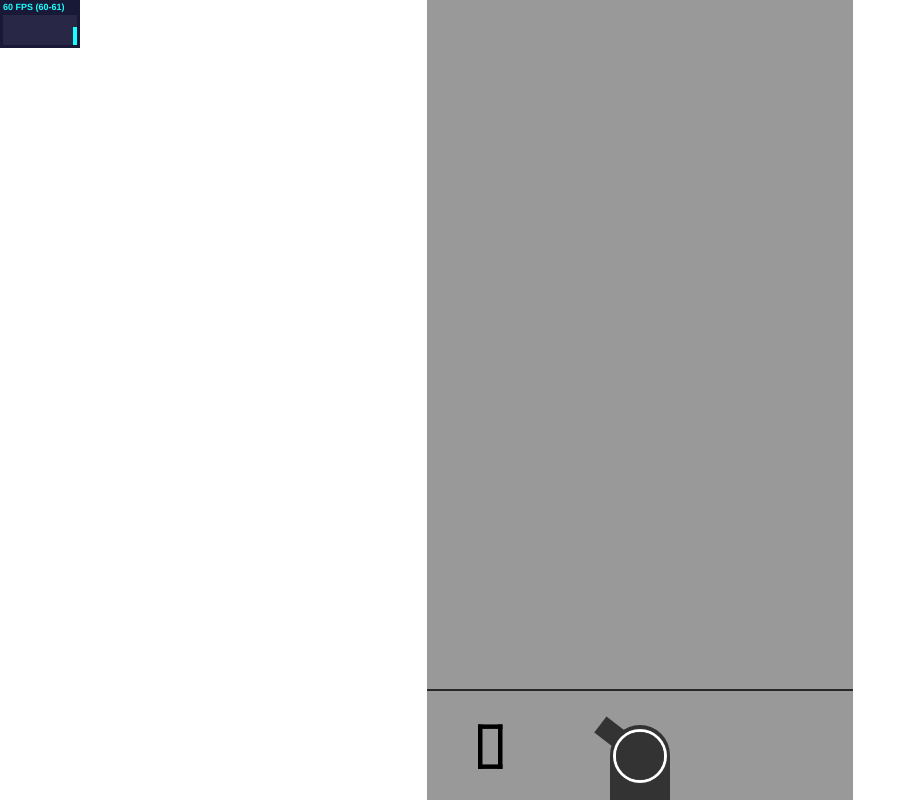
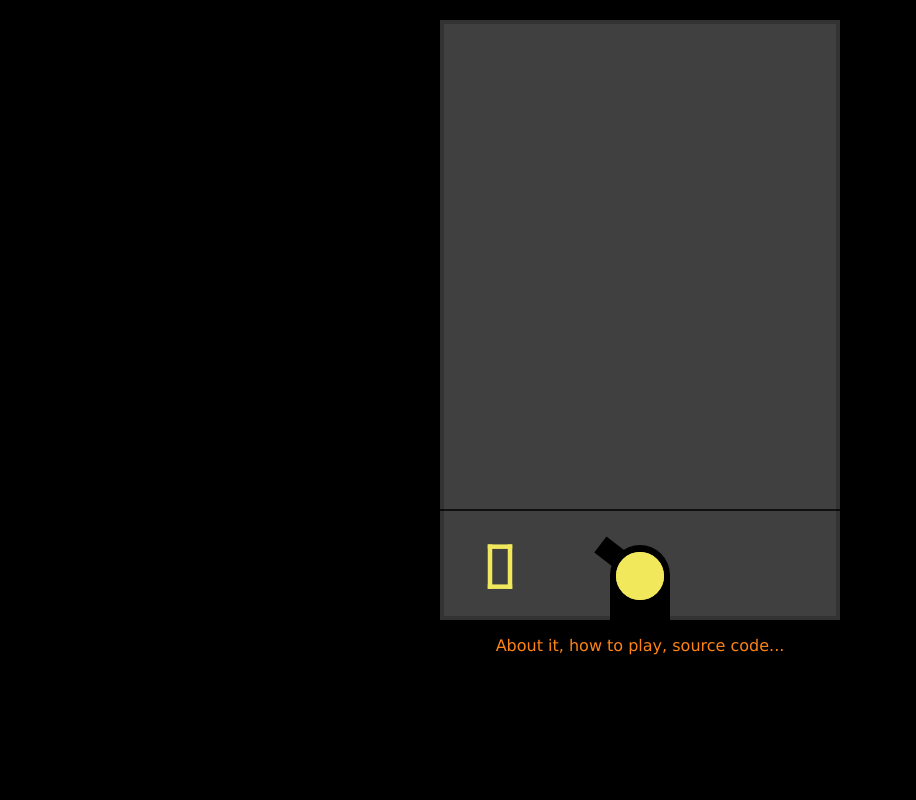
Before and after one commit to fernandojsg/tankball, a plain HTML site: page index.html in a window 1280 px wide. Shown: the whole page, without its empty margins (0-916 px from the left). Drawn offline with Linux system fonts and the light colour scheme.

Commit message:
First release

```diff
--- a/index.html
+++ b/index.html
@@ -5,6 +5,7 @@
 	<script type="text/javascript" src="js/external/vector2.js"></script>
 	<script type="text/javascript" src="js/external/clock.js"></script>
     <script type="text/javascript" src="js/ktb.js"></script>
+    <script type="text/javascript" src="js/colors.js"></script>
     <script type="text/javascript" src="js/tank.js"></script>
     <script type="text/javascript" src="js/ball.js"></script>
     <script type="text/javascript" src="js/renderer.js"></script>
@@ -14,36 +15,47 @@
 	body
 	{
 		margin:0px;
-		padding:0px;
+		padding:20px;
+		background-color:#000;
+	}
+
+	a
+	{
+		font-family:"Lucida Sans Unicode",sans-serif;
+		text-decoration: none;
+		color:#fe8315;
+		padding:5px;
+	}
+
+	a:hover
+	{
+		background-color:#fe8315;
+		color:#000;
 	}
 </style>
 <script>
 var game;
-var stats;
+//var stats;
 
 function init() {
+	/*
 	stats = new Stats();
 	stats.setMode(0); // 0: fps, 1: ms
 	stats.domElement.style.position = 'absolute';
 	stats.domElement.style.left = '0px';
 	stats.domElement.style.top = '0px';
 	document.body.appendChild( stats.domElement );
-
-	var gameCanvas=document.getElementById("gamecanvas");
-	scale=0.5;
-
-	gameCanvas.height = window.innerHeight;
-  	gameCanvas.width  = window.innerWidth/3;
-  	game=new KTB.Game(gameCanvas);
+*/
+	game=new KTB.Game();
 
 	var ismobile=navigator.userAgent.match(/(iPad)|(iPhone)|(iPod)|(android)|(webOS)/i);
 	document.body.addEventListener(ismobile?"touchstart":"mousedown", function(evt){game.touchDown()}, false);
 
 	(function animloop(){
 	  requestAnimFrame(animloop);
-		stats.begin();
+//		stats.begin();
 		game.update();
-		stats.end();
+//		stats.end();
 	})();
 }
 
@@ -51,6 +63,19 @@ function init() {
 <body onload="init();">
 	<div align="center">
 		<canvas id="gamecanvas" width="400" height="600" style="background-color:#999"></canvas>
+		<p><a href="http://kile.stravaganza.org/project/html5-tankball-game">About it, how to play, source code...</a></p>
+
 	</div>
+
 </body>
+
+<script type="text/javascript">
+var gaJsHost = (("https:" == document.location.protocol) ? "https://ssl." : "http://www.");
+document.write(unescape("%3Cscript src='" + gaJsHost + "google-analytics.com/ga.js' type='text/javascript'%3E%3C/script%3E"));
+</script>
+<script type="text/javascript">
+var pageTracker = _gat._getTracker("UA-1752824-2");
+pageTracker._trackPageview();
+</script>
+
 </html>
--- a/js/ball.js
+++ b/js/ball.js
@@ -9,18 +9,18 @@ KTB.Ball=function(id,type,angle,speed,cannonPos)
 	this.id=id;
 	this.status=KTB.BallStatus.MOVING;
 	this.position=cannonPos.clone();
-	this.position.y=window.innerHeight-game.tank.width*2.2;//600;
+	this.position.y=game.canvas.height-game.tank.width*2.2;//600;
 
 	this.lastPosition=this.position;
 
-	this.color='#333';
+	this.color=KTB.Colors.ball_normal;
+
 	this.friction=0.97;
 	this.alpha=1.0;
 
 	angle=toRadians(angle);
 	this.velocity=new Vector2(Math.cos(angle)*speed,-Math.sin(angle)*speed);
 	this.number=3;
-
 	this.type=type;
 	this.radius=BALL_INITIAL_RADIUS;
 	this.hit=false;
@@ -41,7 +41,7 @@ KTB.Ball.prototype={
 	stopBall: function()
 	{
 		this.status=KTB.BallStatus.STOPPED;
-		this.color='#ff9';
+		this.color=	KTB.Colors.ball_stopped;
 	},
 
 	tick: function()
@@ -100,7 +100,7 @@ KTB.Ball.prototype={
 				if (this.velocity.length()<BALL_SPEED_STOPPED)
 				{
 					this.status=KTB.BallStatus.GROWING;
-					this.color='#9f9';
+					this.color=KTB.Colors.ball_growing;
 				}
 			} break;
 
@@ -120,7 +120,7 @@ KTB.Ball.prototype={
 					//@todo clamp inc
 					this.status=KTB.BallStatus.STOPPED;
 					game.throwingBall=false;
-					this.color='#ff9';
+					this.color=	KTB.Colors.ball_stopped;
 				}
 	//				status=BALL_STATUS_STOPPED;
 			} break;
--- /dev/null
+++ b/js/colors.js
@@ -0,0 +1,18 @@
+KTB.Colors={
+	"gameboard":"#404040",
+	"gameboard_border":"#333",
+
+	"ball_normal":"#f2e85c",
+	"ball_growing":"#f2e85c",
+	"ball_stopped":"#fe8315",
+	"score":"#f2e85c",
+	"ball_number":"#000",
+	"tank_line":"#000",
+
+	"item":"#000",
+	"preview_border":"#333",
+	"tank":"#000",
+
+	//"gameboard_border":"#f2e85c",
+
+};
--- a/js/game.js
+++ b/js/game.js
@@ -1,6 +1,9 @@
-KTB.Game=function(canvas)
+KTB.Game=function()
 {
-	this.canvas=canvas;
+	this.canvas=document.getElementById("gamecanvas");
+	this.canvas.height = 600;
+  	this.canvas.width  = 400;
+
 	this.renderer=new KTB.Renderer(this);
 
 	this.tank=new KTB.Tank(this.canvas.width,this.canvas.height);
@@ -97,7 +100,7 @@ KTB.Game.prototype = {
 		this.throwingBall=true;
 
 		var ball=new KTB.Ball(this.balls.length,this.nextBallType,180-this.tank.angle,20,this.tank.position);
-		this.nextBallType=Math.random()>0.5?parseInt(Math.random()*6):0;
+		this.nextBallType=Math.random()>0.5?parseInt(Math.random()*7):0;
 
 		//this.balls.push(ball);
 		this.appendBallToList(this.balls.length,ball);
--- a/js/renderer.js
+++ b/js/renderer.js
@@ -11,7 +11,7 @@ KTB.Renderer.prototype = {
 
 	drawTank: function()
 	{
-		this.ctx.fillStyle="#333";
+		this.ctx.fillStyle=KTB.Colors.tank;
 		this.ctx.save();
 
 		this.game.tank.position.y=this.game.canvas.height-this.game.tank.height/2;
@@ -19,8 +19,6 @@ KTB.Renderer.prototype = {
 		var r=this.game.tank.paintRadius;
 		var cx=this.game.tank.position.x;
 		var cy=this.game.tank.position.y+this.game.tank.height/2-r*1.5;
-
-		//this.game.tank.angle=30;
 
 		this.ctx.translate(cx,cy);
 		this.ctx.rotate(toRadians(90+this.game.tank.angle));
@@ -58,6 +56,7 @@ KTB.Renderer.prototype = {
 	{
 		var w=ball.radius*0.4;
 		this.ctx.fillStyle="#f00";
+		this.ctx.strokeStyle=KTB.Colors.ball_number;
 		var x=ball.position.x;
 		var y=ball.position.y;
 		this.ctx.lineWidth=w*0.4;
@@ -116,41 +115,38 @@ KTB.Renderer.prototype = {
 
 	drawBallType: function(type,x,y,radius)
 	{
+		this.ctx.fillStyle=KTB.Colors.ball_normal;
 		this.drawCircle(x, y, radius);
+		this.ctx.fillStyle=KTB.Colors.item;
+
 		switch (type)
 		{
 			case KTB.BallType.NORMAL:
 				break;
 
 			case KTB.BallType.PLUS:
-				this.ctx.fillStyle="#f00";
 				var w=radius*0.2;
 				var h=radius*0.6;
 				this.drawRect(x-w,y-h,2*w,2*h);
 				this.drawRect(x-h,y-w,2*h,2*w);
 				break;
 			case KTB.BallType.STAR:
-				this.ctx.fillStyle="#f00";
 				this.drawStar(x,y,radius*0.8,5,0.5);
 				break;
 			case KTB.BallType.BOMB:
-				this.ctx.fillStyle="#f00";
 				this.drawStar(x,y,radius*0.8,10,0.3);
 				break;
 			case KTB.BallType.DIVIDE:
-				this.ctx.fillStyle="#f00";
 				this.drawCircle(x-radius/4, y, radius/4);
 				this.drawCircle(x+radius/4, y, radius/4);
 				break;
 			case KTB.BallType.STICKY:
-				this.ctx.fillStyle="#f0f";
 				var w=radius*0.4;
 				this.drawRect(x-w,y-w,2*w,2*w);
 				break;
 			case KTB.BallType.MINUS:
 				var w=radius*0.2;
 				var h=radius*0.6;
-				this.ctx.fillStyle="#f00";
 				this.drawRect(x-h,y-w,2*h,2*w);
 				break;
 		}
@@ -159,6 +155,7 @@ KTB.Renderer.prototype = {
 	drawBall: function(ball)
 	{
 		this.ctx.fillStyle=ball.color;
+
 		//this.drawCircle(ball.position.x, ball.position.y, ball.radius);
 
 		this.ctx.globalAlpha=ball.alpha;
@@ -214,8 +211,7 @@ KTB.Renderer.prototype = {
 		this.ctx.save();
 
         this.ctx.lineCap = 'square';
-		this.ctx.strokeStyle='#000';
-		this.ctx.lineWidth=size*0.45;
+     	this.ctx.lineWidth=size*0.45;
 
 		// first numerics
 		var alpha='GIOMJL0AMOIG0IGMO0COMGI0OMGILJ0CBN0OMGIUS0AMGIO0GHN0GHTS0AMIKO0BN0MGHNHIO0MGIO0GIOMG0SGIOM0UIGMO0MGI0IGJLOM0BNO0GMOI0GJNLI0GMNHNOI0GOKMI0GMOIUS0GIMO';
@@ -248,6 +244,14 @@ KTB.Renderer.prototype = {
 	{
 		this.ctx.clearRect(0, 0, this.width,this.height);
 
+		this.ctx.save();
+		this.ctx.fillStyle=KTB.Colors.gameboard;
+		this.drawRect(0, 0, this.width,this.height);
+		this.ctx.strokeStyle=KTB.Colors.gameboard_border;
+		this.ctx.lineWidth=8;
+		this.ctx.stroke();
+		this.ctx.restore();
+
 		if (game.over)
 		{
 			this.ctx.fillStyle="#f33";
@@ -256,17 +260,18 @@ KTB.Renderer.prototype = {
 			this.drawText(text,(this.width-(text.length-1)*30)/2,this.height/3,10);
 		}
 
+		this.ctx.strokeStyle=KTB.Colors.score;
 		this.drawText(game.score.toString(),this.width/8,this.height-game.tank.lineDistance/1.5,10);
 
 		//this.position.y=window.innerHeight-game.tank.width*2.2;//600;
 
-		this.ctx.fillStyle="#333";
 		this.ctx.save();
 		for (var i=0;i<this.game.balls.length;i++)
 			this.drawBall(this.game.balls[i]);
 		this.ctx.restore();
 
 		//this.ctx.setLineDash([9]);
+		this.ctx.strokeStyle=KTB.Colors.tank_line;
 		this.ctx.beginPath();
 			this.ctx.moveTo(0,this.height-this.game.tank.lineDistance);
 			this.ctx.lineTo(this.game.canvas.width,this.height-this.game.tank.lineDistance);
@@ -277,12 +282,12 @@ KTB.Renderer.prototype = {
 
 		// Next Circle
 		var nx=game.tank.position.x;
-		var ny=window.innerHeight-game.tank.width*2.2;
+		var ny=game.canvas.height-game.tank.width*2.2;
 		this.ctx.save();
 
-		this.ctx.fillStyle="#fff";
-		this.drawCircle(nx,ny,game.tank.paintRadius*0.9);
-		this.ctx.fillStyle="#333";
+		//this.ctx.fillStyle=KTB.Colors.preview_border;
+		//this.drawCircle(nx,ny,game.tank.paintRadius*0.9);
+		this.ctx.fillStyle=KTB.Colors.ball_normal;
 		this.drawCircle(nx,ny,game.tank.paintRadius*0.8);
 		this.drawBallType(game.nextBallType,nx,ny,game.tank.paintRadius*0.8);
 	}
```
